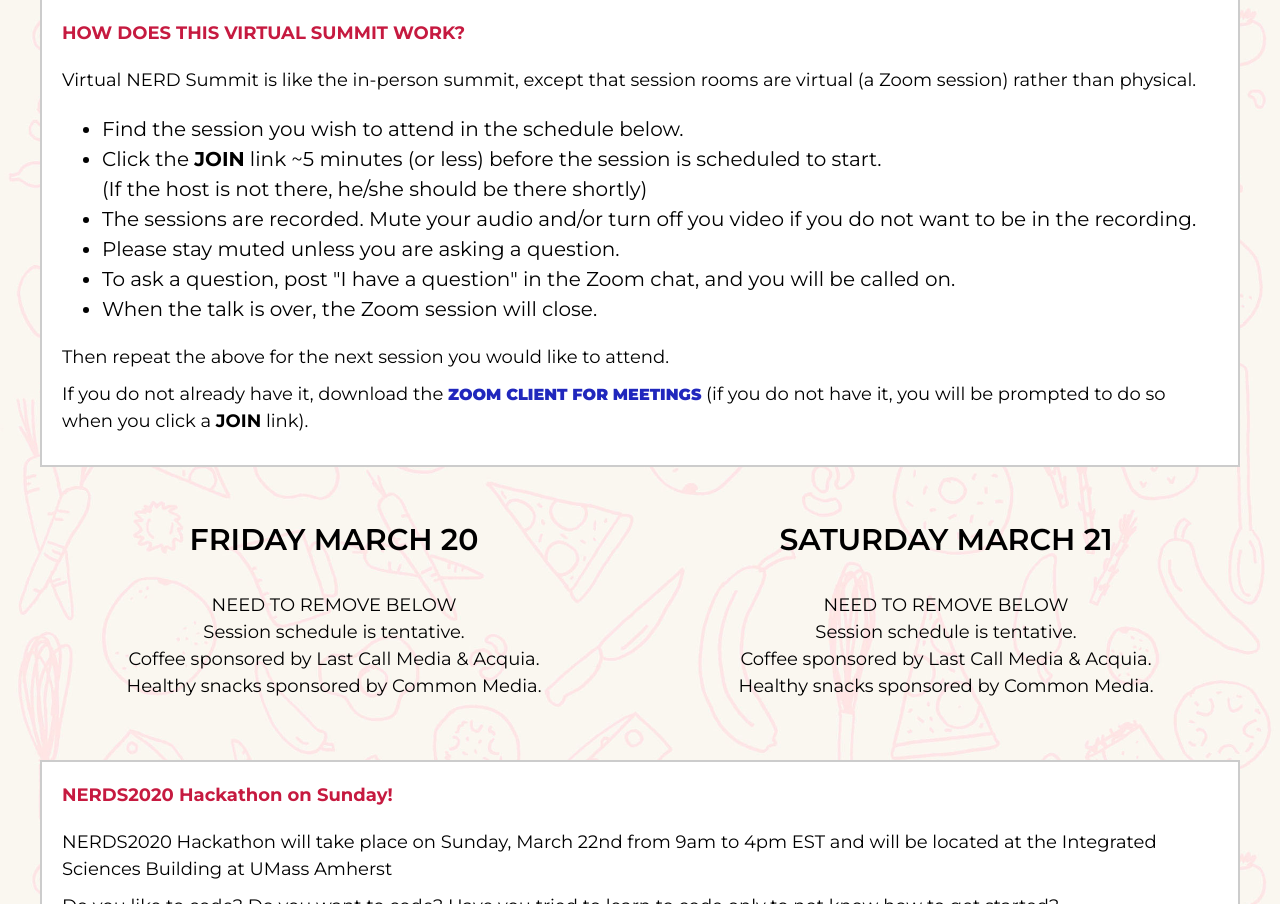
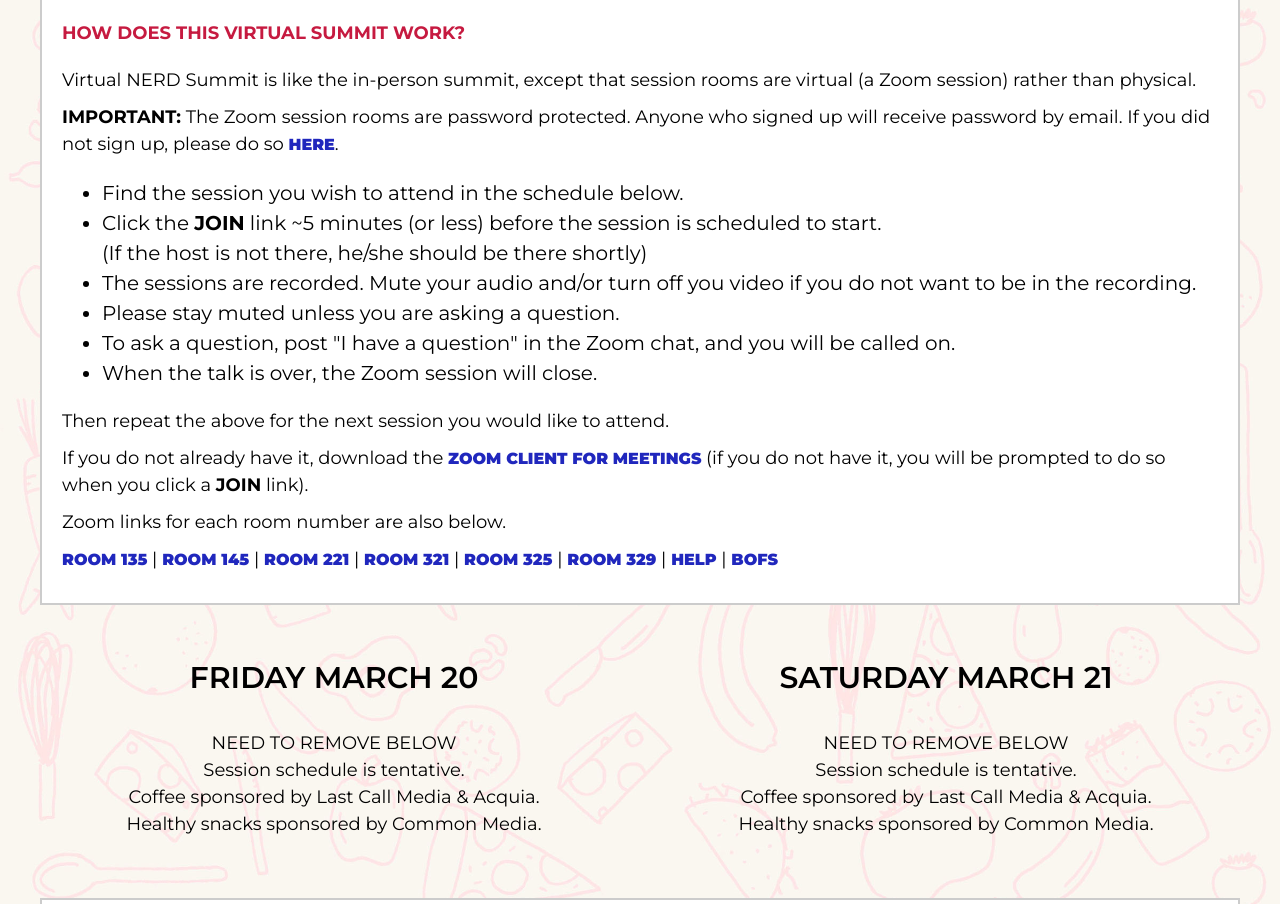
Before and after one commit to NERDngo/nerdsummit2020, a website: page dev.html in a window 1280 px wide. Shown: the part 1335-2239 px from the top of the page. Drawn offline with nearby package versions, Linux system fonts and the light colour scheme; no server answers; a script that the page names is missing.

Commit message:
updates to dev.html

```diff
--- a/dev.html
+++ b/dev.html
@@ -105,6 +105,7 @@
             <p>Virtual NERD Summit is like the in-person summit,
             except that session rooms are virtual (a Zoom session) rather than physical.
             </p>
+            <p><strong>IMPORTANT:</strong> The Zoom session rooms are password protected. Anyone who signed up will receive password by email. If you did not sign up, please do so <a href="https://ti.to/nerd/nerd-summit-2020">here</a>.</p>
             <ul>
               <li>Find the session you wish to attend in the schedule below.</li>
               <li>Click the <strong>JOIN</strong> link ~5 minutes (or less) before the session is scheduled to start. <br>(If the host is not there, he/she should be there shortly)</li>
@@ -117,6 +118,8 @@
             </p>
             <p>If you do not already have it, download the <a href="https://zoom.us/download#client_4meeting">Zoom Client for Meetings</a>  (if you do not have it, you will be prompted to do so when you click a <strong>JOIN</strong> link).
             </p>
+            <p>Zoom links for each room number are also below.</p>
+            <p><a href="#">Room 135</a> | <a href="#">Room 145</a> | <a href="#">Room 221</a> | <a href="#">Room 321</a> | <a href="#">Room 325</a> | <a href="#">Room 329</a> | <a href="#">HELP</a> | <a href="#">BOFs</a></p>
           </div>
 
           <!--BEGIN SESSIONS-->
```
